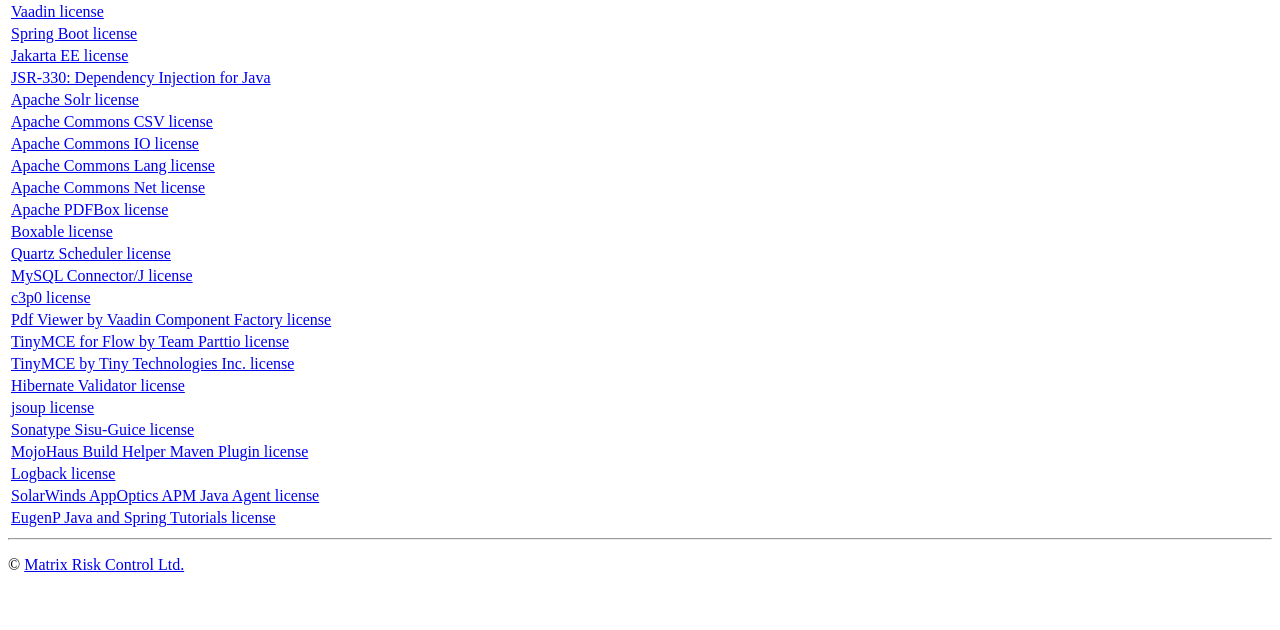
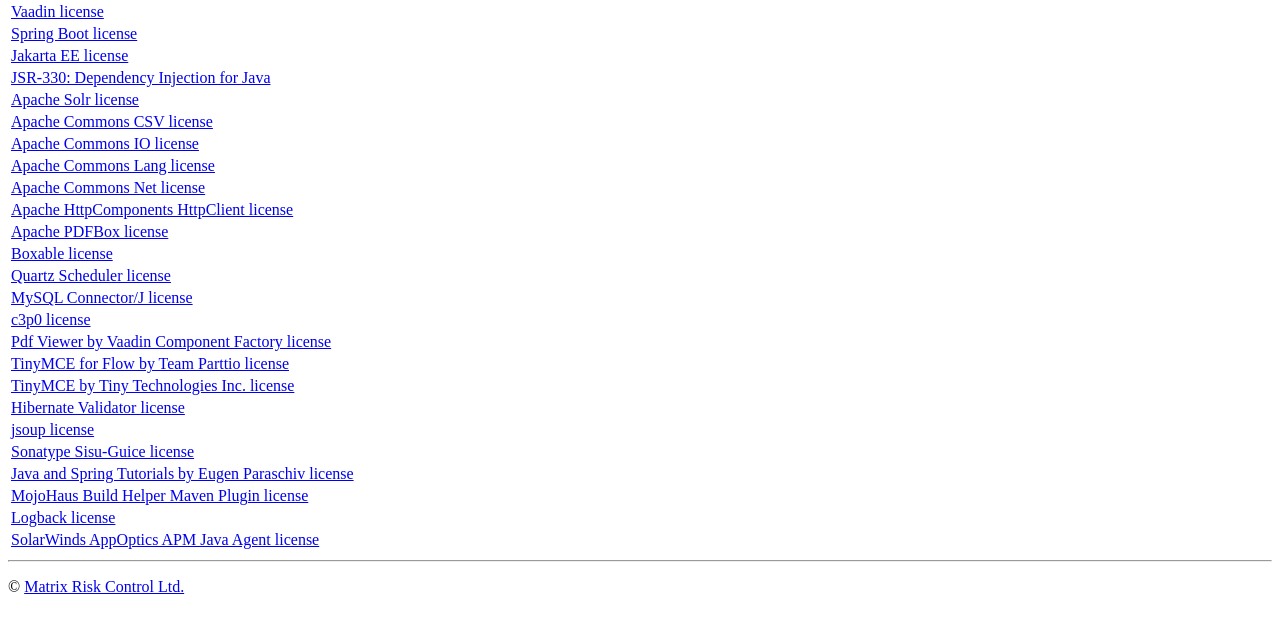
Before and after one commit to matrix-risk/matrix-risk.github.io, a plain HTML site: page license.html in a window 1280 px wide. Shown: the part 66-696 px from the top of the page. Drawn offline with Linux system fonts and the light colour scheme.

Commit message:
XION_APP-1197: Add license attribution for the Apache HttpComponents HttpClient library that Spring Security 6.3's new HaveIBeenPwnedRestApiPasswordChecker class is using as an implementation and which we therefore have to include in xion-app's pom.xml file as a dependency.

```diff
--- a/license.html
+++ b/license.html
@@ -37,6 +37,9 @@
             <td><a href="https://raw.githubusercontent.com/apache/commons-net/master/LICENSE.txt">Apache Commons Net license</a></td>
         </tr>
         <tr>
+            <td><a href="https://raw.githubusercontent.com/apache/httpcomponents-client/master/LICENSE.txt">Apache HttpComponents HttpClient license</a></td>
+        </tr>
+        <tr>
             <td><a href="https://raw.githubusercontent.com/apache/pdfbox/trunk/LICENSE.txt">Apache PDFBox license</a></td>
         </tr>
         <tr>
@@ -70,6 +73,9 @@
             <td><a href="https://raw.githubusercontent.com/sonatype/sisu-guice/master/COPYING">Sonatype Sisu-Guice license</a></td>
         </tr>
         <tr>
+            <td><a href="https://raw.githubusercontent.com/eugenp/tutorials/master/LICENSE">Java and Spring Tutorials by Eugen Paraschiv license</a></td>
+        </tr>
+        <tr>
             <td><a href="https://raw.githubusercontent.com/mojohaus/build-helper-maven-plugin/master/LICENSE.txt">MojoHaus Build Helper Maven Plugin license</a></td>
         </tr>
         <tr>
@@ -77,9 +83,6 @@
         </tr>
         <tr>
             <td><a href="https://documentation.solarwinds.com/en/success_center/appoptics/content/kb/apm_tracing/java/license.htm">SolarWinds AppOptics APM Java Agent license</a></td>
-        </tr>
-        <tr>
-            <td><a href="https://raw.githubusercontent.com/eugenp/tutorials/master/LICENSE">EugenP Java and Spring Tutorials license</a></td>
         </tr>
     </table>
 
```
